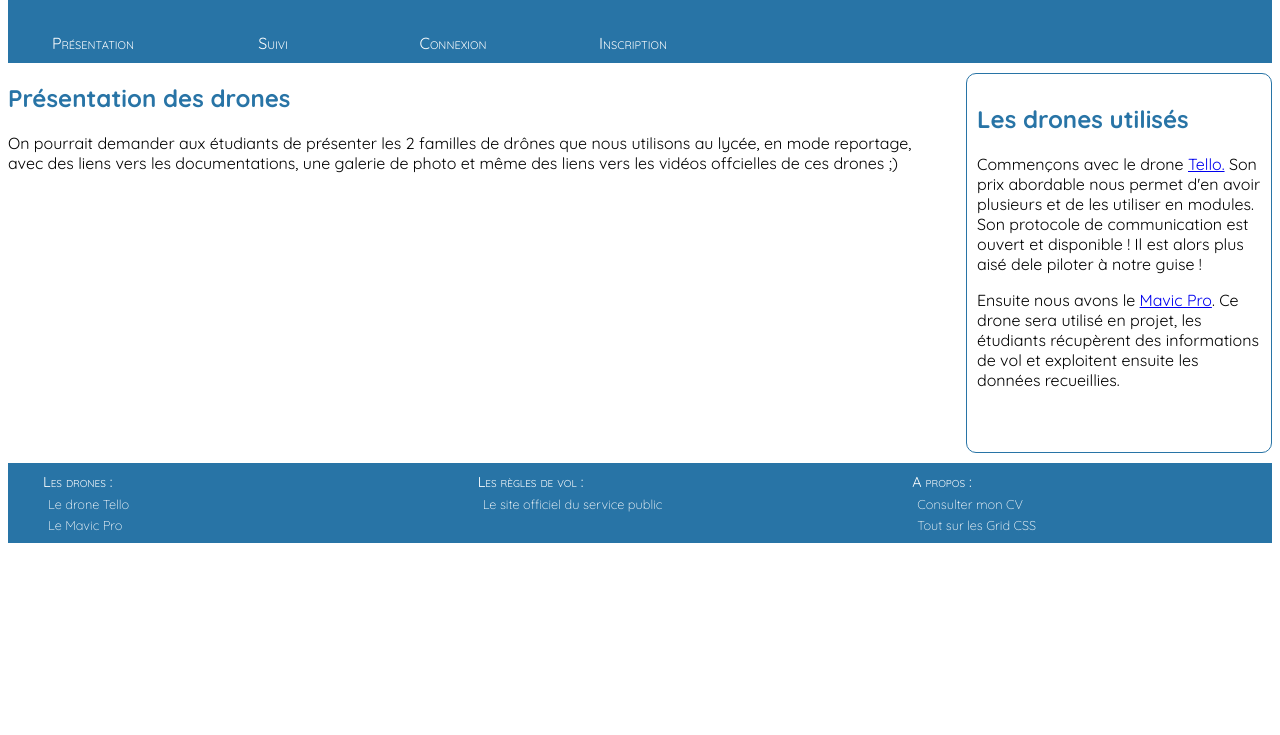
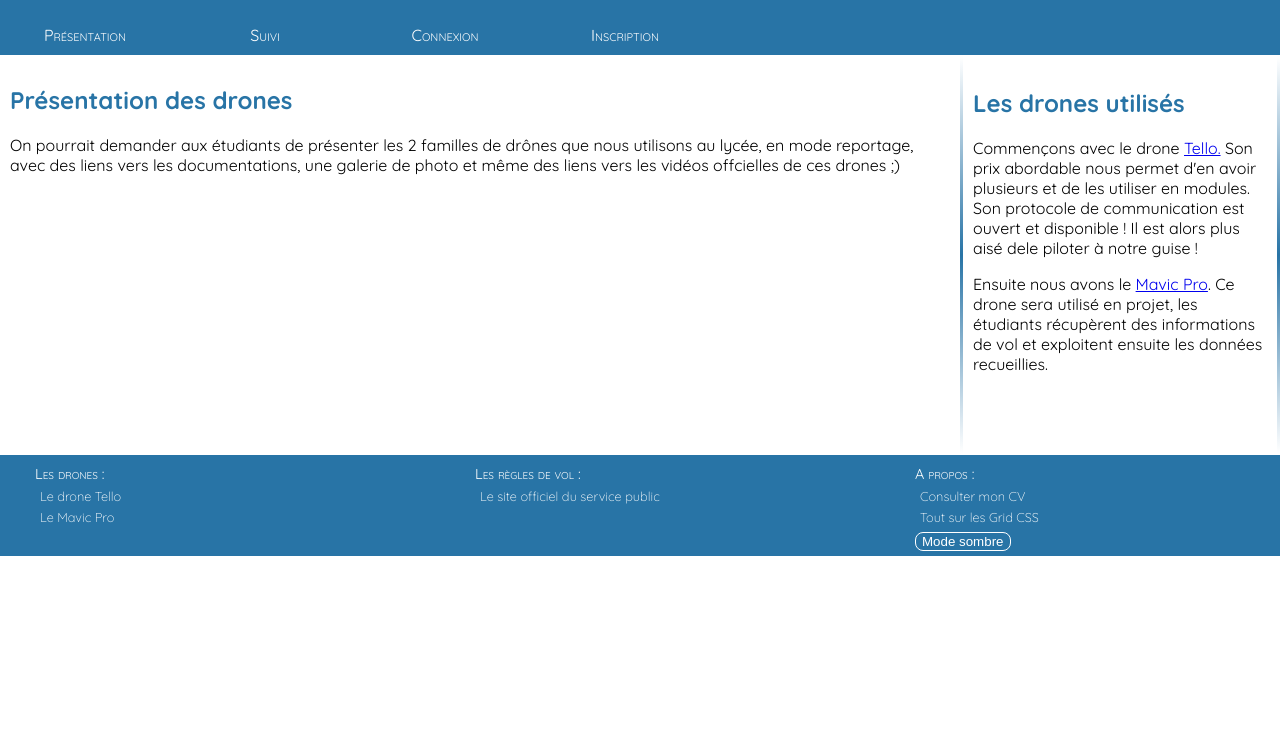
Before and after one commit to G2SNIR/MW01_2021, a plain HTML site: page 03_BarreDeNavigation_Smartphone/index.html in a window 1280 px wide. Shown: the part 65-800 px from the top of the page. Drawn offline with Linux system fonts and the light colour scheme.

Commit message:
Les thèmes sombre et clair avec un bouton dans le footer

```diff
--- /dev/null
+++ b/03_BarreDeNavigation_Smartphone/dark_light.js
@@ -0,0 +1,16 @@
+// Gestion des événements
+document.documentElement.setAttribute('data-theme', 'light');
+document.getElementById("dark_light").addEventListener("click", darkLight);
+
+function darkLight() {
+    if(document.documentElement.getAttribute('data-theme') == 'light')
+    {
+        document.documentElement.setAttribute('data-theme', 'dark');
+        document.getElementById("dark_light").innerHTML="Mode clair";
+    }
+    else
+    {
+        document.documentElement.setAttribute('data-theme', 'light');
+        document.getElementById("dark_light").innerHTML="Mode sombre";
+    }
+}
--- a/03_BarreDeNavigation_Smartphone/design.css
+++ b/03_BarreDeNavigation_Smartphone/design.css
@@ -1,10 +1,27 @@
 :root{
-    --hnf-bg-color: #2874a6;
-    --hnf-text-color: white;
+    --hf-bg-color: #2874a6;
+    --hf-text-color: white;
+
+    --n-bg-color: #2874a6;
+    --n-text-color: white;
 
     --sa-title-color: #2874a6;
     --sa-text-color: black;
+    --sa-bg-color: white;
 }
+
+[data-theme="dark"] {
+    --hf-bg-color: black;
+    --hf-text-color: white;
+
+    --n-bg-color: #444;
+    --n-text-color: white;
+
+    --sa-title-color: white;
+    --sa-text-color: #ddd;
+    --sa-bg-color: #222;
+}
+
 
 
 
@@ -13,9 +30,9 @@ body {
 }
 
 
-header, nav, footer {
-    background-color: var(--hnf-bg-color);
-    color: var(--hnf-text-color);
+header, footer {
+    background-color: var(--hf-bg-color);
+    color: var(--hf-text-color);
 }
 
 header h1 {
@@ -42,13 +59,15 @@ header img {
 /************** La barre de navigation NAV ******************/
 nav {
     padding: 0 20px;
+    background-color: var(--n-bg-color);
+    color: var(--n-text-color);
 }
 nav div {
     text-align: center;
 }
 nav a {
     font-size: 1rem;
-    color: var(--hnf-text-color);
+    color: var(--n-text-color);
     margin: 0px 0px;
     padding: 0 10px;
 	font-variant-caps: small-caps;
@@ -62,16 +81,31 @@ nav a {
 }
 nav div:hover {
     /* text-decoration: underline; */
-    border-bottom: 2px solid var(--hnf-text-color);
+    border-bottom: 2px solid var(--n-text-color);
     transition-duration: 0.3s;
+}
+
+/*    La section princiapale */
+section, aside {
+    background-color: var(--sa-bg-color);
+    color: var(--sa-text-color);
+    padding: 10px;
 }
 
 /****** Le aside ASIDE *******/
 aside {
-    margin: 10px 0px 10px 10px;
-    padding: 10px;
-    border: 0.05em solid var(--hnf-bg-color);
-    border-radius: 10px;
+    /* margin: 10px 0px 10px 10px; */
+    border-width: 3px;
+    border-style: solid;
+    border-image:
+      linear-gradient(
+        to bottom,
+        var(--sa-bg-color),
+        var(--sa-title-color),
+        var(--sa-bg-color)
+      ) 1 100%;
+    /* border-left: 0.05em solid linear-gradient(var(--sa-bg-color), var(--sa-title-color), var(--sa-bg-color)); */
+    /* border-radius: 10px; */
 }
 
 /************* Le pied de page FOOTER *******************/
@@ -79,6 +113,9 @@ footer div {
     margin: 5px 0 0 30px;
     padding: 0;
 }
+
+
+
 footer h1 {
     margin: 0;
     padding: 0;
@@ -105,6 +142,15 @@ footer a {
     text-decoration: none;
 }
 
+footer button {
+	background-color: var(--hf-bg-color);
+	color: var(--hf-text-color);
+	border: 0.1rem solid var(--hf-text-color);
+	border-radius: 0.5rem;
+}
+
+
+
 /************ La section principale *************/
 section h1, aside h1 {
     color: var(--sa-title-color)
--- a/03_BarreDeNavigation_Smartphone/index.html
+++ b/03_BarreDeNavigation_Smartphone/index.html
@@ -54,11 +54,13 @@
         <h1>A propos :</h1>
         <a href="../00_LeCV/index.html" alt="Mon CV">Consulter mon CV</a>
         <a href="https://css-tricks.com/snippets/css/complete-guide-grid/">Tout sur les Grid CSS</a>
+        <button id="dark_light">Mode sombre</button>
       </div>
     </footer>
   </body>
 
   <script src="navigation.js"></script>
+  <script src="dark_light.js"></script>
 
 </html>
 
--- a/03_BarreDeNavigation_Smartphone/ossature_grid.css
+++ b/03_BarreDeNavigation_Smartphone/ossature_grid.css
@@ -22,7 +22,8 @@ section {
 
 
 body {
-
+	margin: 0;
+	padding: 0;
 	display: grid;
 	grid-template-columns: 1fr 25%; /* 1fr : 1 fraction de l'espace restant */
 	grid-template-rows:	80px 40px minmax(400px, auto) auto;
@@ -30,7 +31,7 @@ body {
 							"nav nav"
 							"section aside"
 							"footer footer";
-	grid-column-gap: 20px;
+	grid-column-gap: 0px;
 	/*grid-row-gap: 1px;*/
 }
 
@@ -56,9 +57,14 @@ footer {
 	column-gap: 50px;
 }
 
+
+
 /* Responsive: pour les écrans dont la largeur est inférieure à 800 px */
 @media (max-width: 800px) {
 	body {
+		margin: 0;
+		padding: 0;
+
 		grid-template-columns: 100%;
 		grid-template-rows:	3rem auto minmax(400px, auto) auto;
 		grid-template-areas: 	"header"
```
